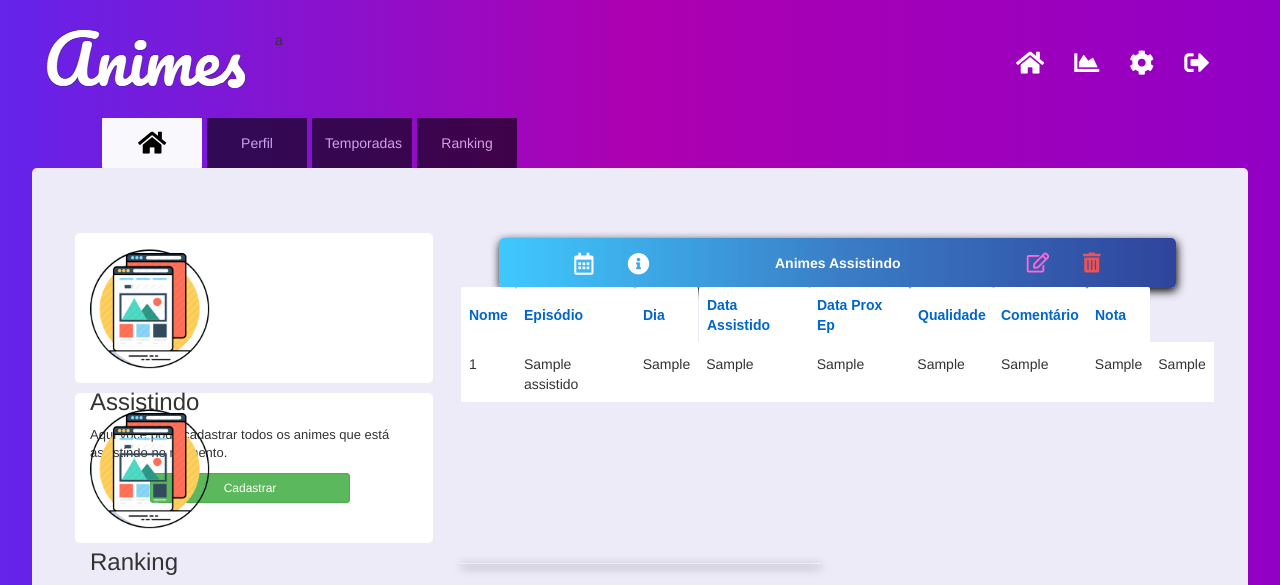
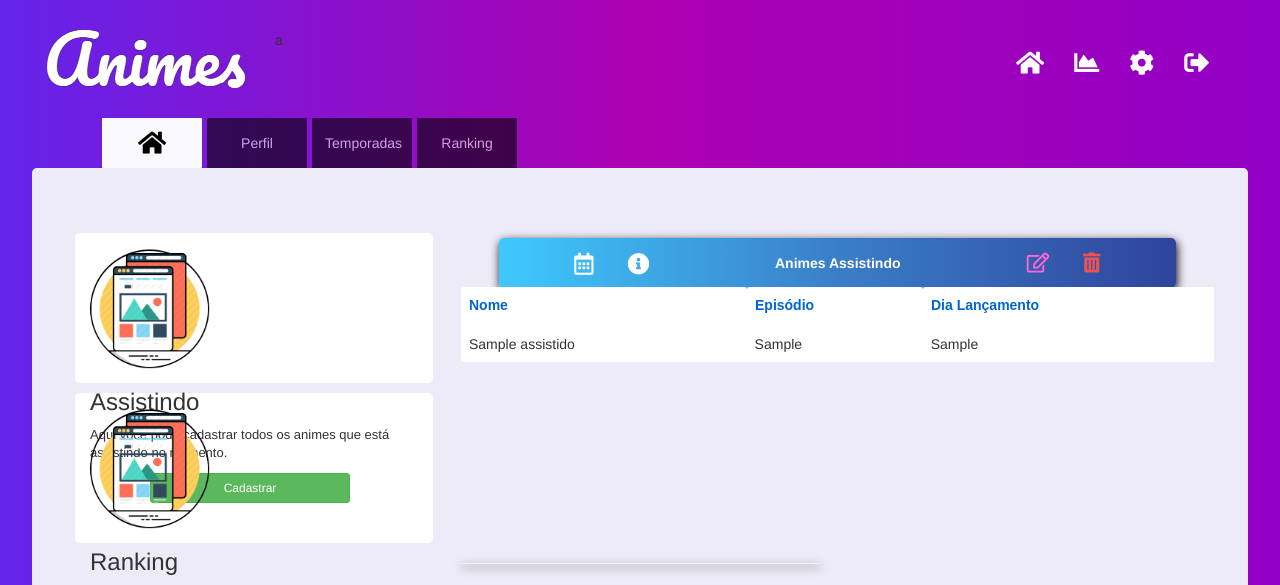
Before and after one commit to jimytavares/Watch-Anime-PHP, a PHP site: page /home.php in a window 1280 px wide. Shown: the top 585 px of the page. Run offline with PHP 8.4, Linux system fonts and the light colour scheme; a user stored in the database is signed in; tables that the repository leaves empty or names only in its code hold one stand-in row (values such as "Sample post"); some libraries are stand-ins or nearby versions.

Commit message:
Correções HOME

```diff
--- a/control/selectAssistindo.php
+++ b/control/selectAssistindo.php
@@ -1,9 +1,9 @@
 <?php
 
-   require_once('.connection/Connection.class.php');
+   require_once('.connection/conn.class.php');
    $db = Database::conexao();
 
-   $sql = "SELECT * FROM vw_assistido";
+   $sql = "SELECT * FROM vw_assistido WHERE id_usuario = " . $_SESSION['id'];
 
    $getAssistindo = $db->prepare($sql);
    $getAssistindo->execute();
@@ -15,24 +15,12 @@
     // $dados = mysqli_fetch_array($resultado)
     foreach ($dadosAssistindo AS $dados){
         echo "<tr>";
-        echo "<td>" . $dados["id"];
-        echo "</td>";
         echo "<td>" . $dados["nome"];
         echo "</td>";
         echo "<td>" . $dados["episodio"];
         echo "</td>";
         echo "<td>" . $dados["dia_semana"];
         echo "</td>";
-        echo "<td>" . $dados["dia_assistido"];
-        echo "</td>";
-        echo "<td>" . $dados["dataproxep"];
-        echo "</td>";
-        echo "<td>" . $dados["qualidade"];
-        echo "</td>";
-        echo "<td>" . $dados["comentario"];
-        echo "</td>";
-        echo "<td>" . $dados["nota"];
-        echo "</td>";
         echo "</tr>";
     }
 ?>
--- a/home.php
+++ b/home.php
@@ -140,12 +140,7 @@
                             <tr id="tr-parados">
                                 <th id="th-parados">Nome</th>
                                 <th id="th-parados">Episódio</th>
-                                <th id="th-parados">Dia</th>
-                                <th id="th-parados">Data Assistido</th>
-                                <th id="th-parados"> Data Prox Ep</th>
-                                <th id="th-parados">Qualidade</th>
-                                <th id="th-parados">Comentário</th>
-                                <th id="th-parados">Nota</th>
+                                <th id="th-parados">Dia Lançamento</th>
                             </tr>
                         </thead>
                         <tbody id="body-table-parados">
--- a/logar.php
+++ b/logar.php
@@ -18,6 +18,7 @@ if(!empty($usuario) && !empty($senha)){
 	if($result){
 		unset($result['password']);
 		session_start();
+		$_SESSION['id'] = $result['id'];
 		$_SESSION['login'] = $usuario;
 		$_SESSION['nickname'] = $result['nickname'];
 		header('Location: home.php');
```
Also changed, not shown: other parts of home.php (+21 -21 lines).
